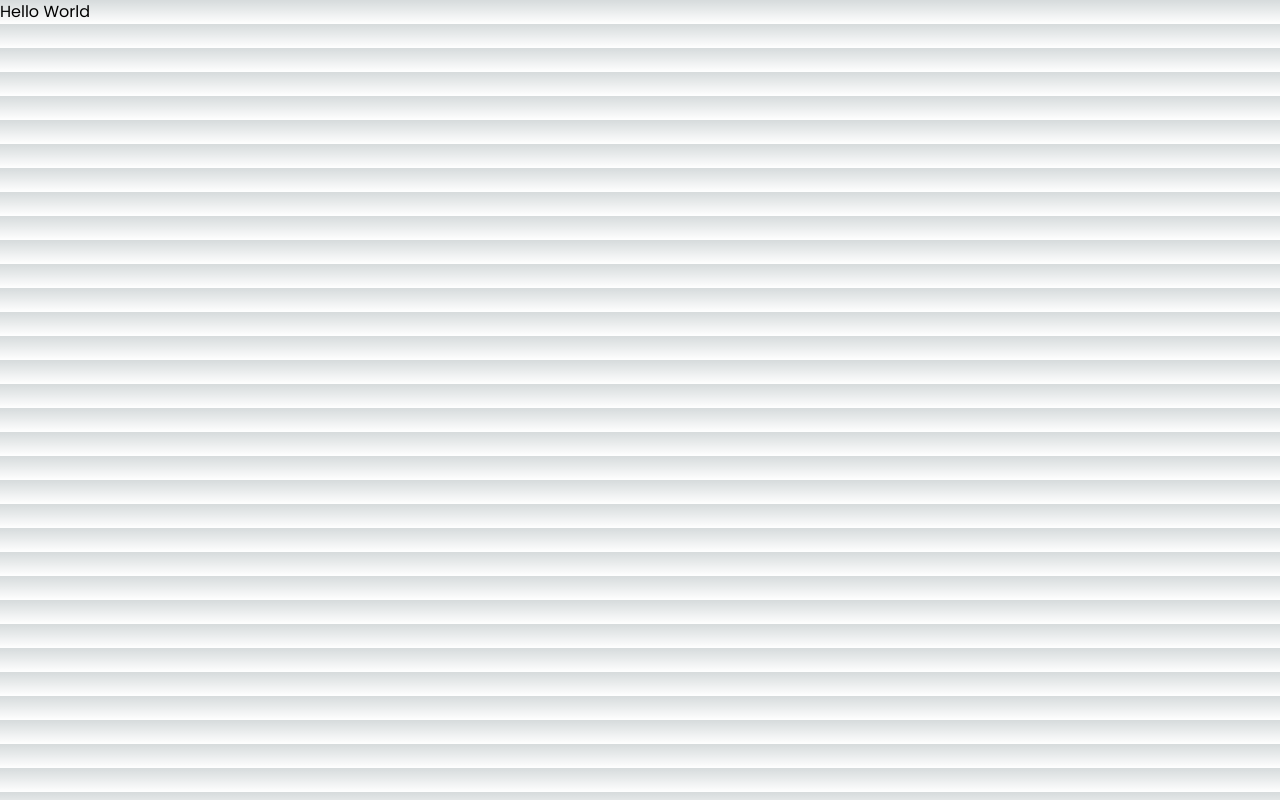
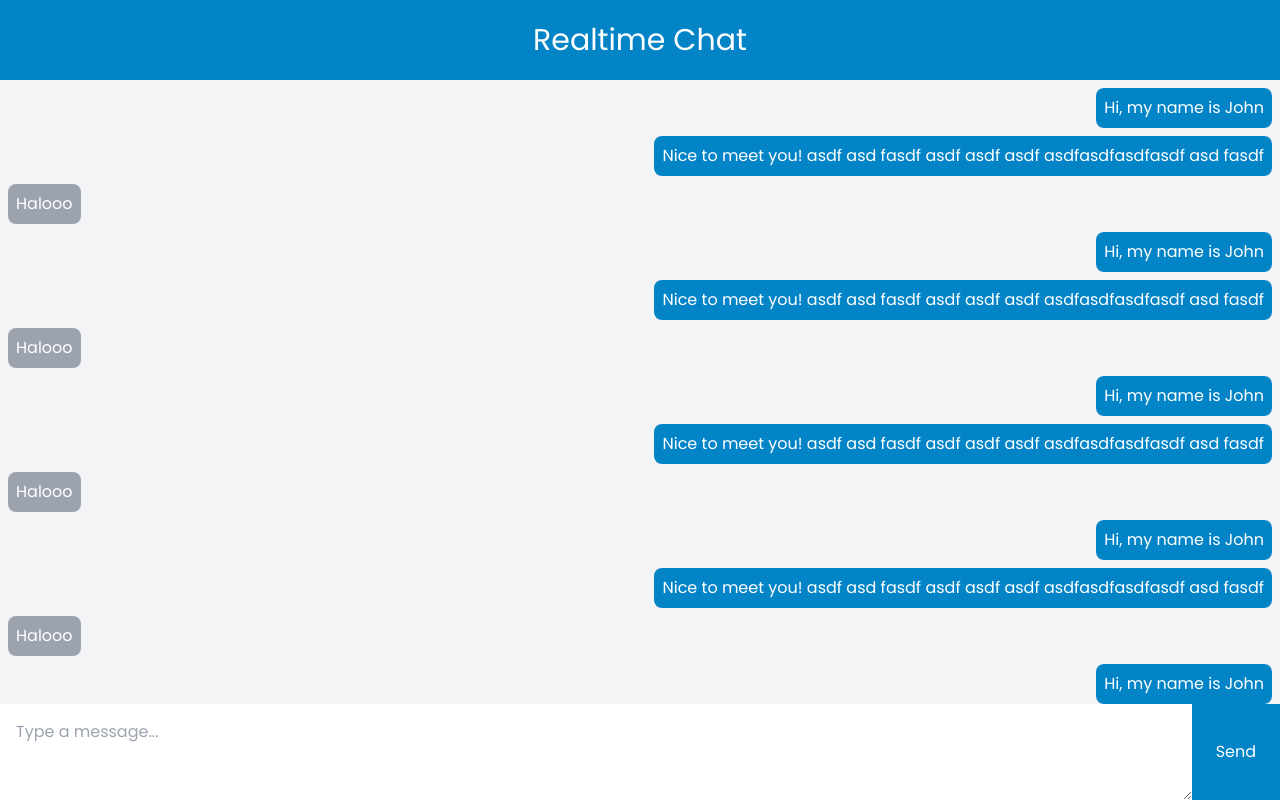
Before and after one commit to macoycorpuz/messaging-app, a Next.js app: page / in a window 1280 px wide. Built offline with nearby package versions, Linux system fonts and the light colour scheme.

Commit message:
chatbox design

```diff
--- /dev/null
+++ b/app/_components/chatbox.js
@@ -0,0 +1,46 @@
+'use client'
+import { useEffect, useRef, useState } from 'react'
+import { mockMessages } from '../_lib/mockMessages'
+
+const Message = ({ children, author = 'me' }) => {
+  const isMe = author === 'me'
+
+  return (
+    <div className={`flex grow-0${isMe ? 'ml-32 justify-end' : 'mr-32'}`}>
+      <span
+        className={`rounded-lg p-2 text-white ${isMe ? 'bg-sky-600' : 'bg-gray-400'}`}
+      >
+        {children}
+      </span>
+    </div>
+  )
+}
+
+export default function Chatbox() {
+  const messageEnd = useRef(null)
+  const [messages, setMessages] = useState(mockMessages)
+
+  useEffect(() => {
+    if (!messageEnd) messageEnd.scrollIntoView({ behaviour: 'smooth' })
+  })
+
+  return (
+    <main className="grid grid-rows-[1fr_6rem] overflow-hidden bg-gray-100">
+      <div className="flex h-[calc(100vh-6rem-5rem)] flex-col gap-2 overflow-y-auto p-2">
+        {messages.map((d, i) => (
+          <Message key={i} author={d.author}>
+            {d.message}
+          </Message>
+        ))}
+        <div ref={messageEnd}></div>
+      </div>
+      <form className="flex h-24 w-full">
+        <textarea
+          className="flex-1 p-4"
+          placeholder="Type a message..."
+        ></textarea>
+        <button className="bg-sky-600 p-6 text-white">Send</button>
+      </form>
+    </main>
+  )
+}
--- /dev/null
+++ b/app/_lib/mockMessages.js
@@ -0,0 +1,80 @@
+export const mockMessages = [
+  {
+    message: 'Hi, my name is John',
+    author: 'me',
+  },
+  {
+    message:
+      'Nice to meet you! asdf asd fasdf asdf asdf asdf asdfasdfasdfasdf asd fasdf',
+    author: 'me',
+  },
+  {
+    message: 'Halooo',
+    author: 'other',
+  },
+  {
+    message: 'Hi, my name is John',
+    author: 'me',
+  },
+  {
+    message:
+      'Nice to meet you! asdf asd fasdf asdf asdf asdf asdfasdfasdfasdf asd fasdf',
+    author: 'me',
+  },
+  {
+    message: 'Halooo',
+    author: 'other',
+  },
+  {
+    message: 'Hi, my name is John',
+    author: 'me',
+  },
+  {
+    message:
+      'Nice to meet you! asdf asd fasdf asdf asdf asdf asdfasdfasdfasdf asd fasdf',
+    author: 'me',
+  },
+  {
+    message: 'Halooo',
+    author: 'other',
+  },
+  {
+    message: 'Hi, my name is John',
+    author: 'me',
+  },
+  {
+    message:
+      'Nice to meet you! asdf asd fasdf asdf asdf asdf asdfasdfasdfasdf asd fasdf',
+    author: 'me',
+  },
+  {
+    message: 'Halooo',
+    author: 'other',
+  },
+  {
+    message: 'Hi, my name is John',
+    author: 'me',
+  },
+  {
+    message:
+      'Nice to meet you! asdf asd fasdf asdf asdf asdf asdfasdfasdfasdf asd fasdf',
+    author: 'me',
+  },
+  {
+    message: 'Halooo',
+    author: 'other',
+  },
+  {
+    message: 'Hi, my name is John',
+    author: 'me',
+  },
+  {
+    message:
+      'Nice to meet you! asdf asd fasdf asdf asdf asdf asdfasdfasdfasdf asd fasdf',
+    author: 'me',
+  },
+  {
+    message: 'Halooo',
+    author: 'other',
+  },
+]
--- a/app/globals.css
+++ b/app/globals.css
@@ -16,16 +16,6 @@
   }
 }
 
-body {
-  color: rgb(var(--foreground-rgb));
-  background: linear-gradient(
-      to bottom,
-      transparent,
-      rgb(var(--background-end-rgb))
-    )
-    rgb(var(--background-start-rgb));
-}
-
 @layer utilities {
   .text-balance {
     text-wrap: balance;
--- a/app/page.js
+++ b/app/page.js
@@ -1,7 +1,12 @@
+import Chatbox from './_components/chatbox'
+
 export default function Home() {
   return (
-    <main>
-      <h1>Hello World</h1>
-    </main>
+    <div className="grid min-h-screen grid-rows-[auto-1fr] overflow-hidden">
+      <header className="flex h-20 w-full items-center justify-center bg-sky-600 p-4">
+        <h1 className="text-3xl text-white">Realtime Chat</h1>
+      </header>
+      <Chatbox />
+    </div>
   )
 }
```
